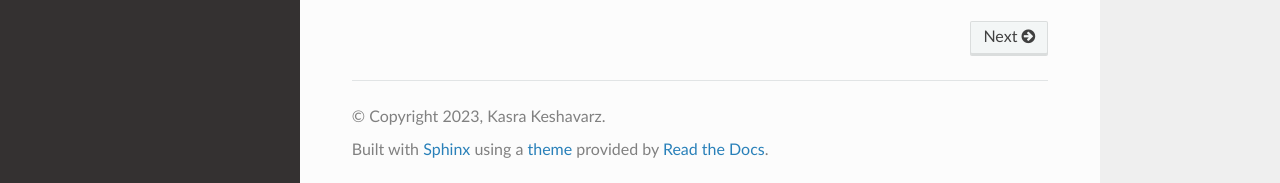
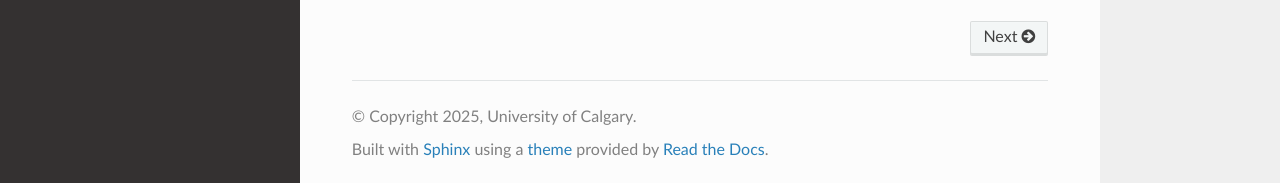
Before and after one commit to CH-Earth/meshflow, a Sphinx documentation site: the page built from docs/source/index.rst, in a window 1280 px wide and 900 px high, scrolled down 567 px. Shown: the part 714-897 px from the top of the window. Built offline with Sphinx 7.4.7 and the Read the Docs theme 3.1.0, drawn with Linux system fonts in a browser that asks for light colours; pages that are not in the unit, such as notebooks, are missing from menus.

Commit message:
updating copyright

```diff
--- a/docs/source/conf.py
+++ b/docs/source/conf.py
@@ -7,9 +7,9 @@
 # https://www.sphinx-doc.org/en/master/usage/configuration.html#project-information
 
 project = 'meshflow'
-copyright = '2023, Kasra Keshavarz'
-author = 'Kasra Keshavarz'
-release = '0.1.0-dev0'
+copyright = '2025, University of Calgary'
+author = 'University of Calgary'
+release = '0.1.0-dev3'
 
 # -- General configuration ---------------------------------------------------
 # https://www.sphinx-doc.org/en/master/usage/configuration.html#general-configuration
```
